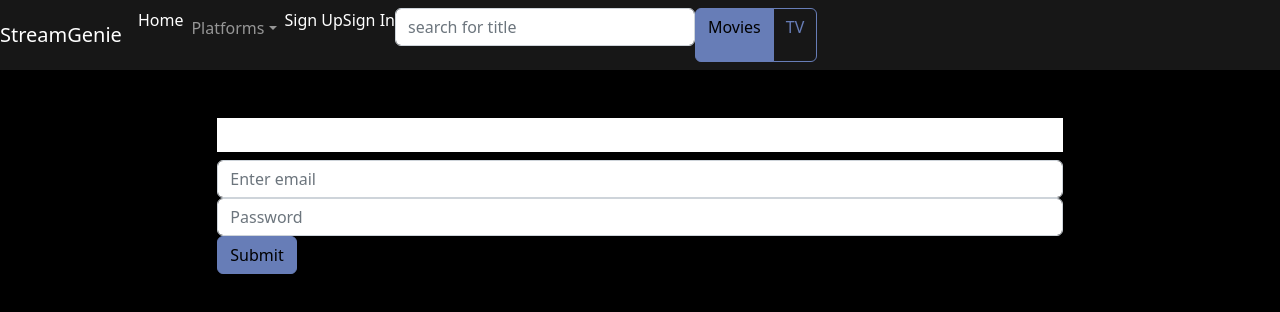
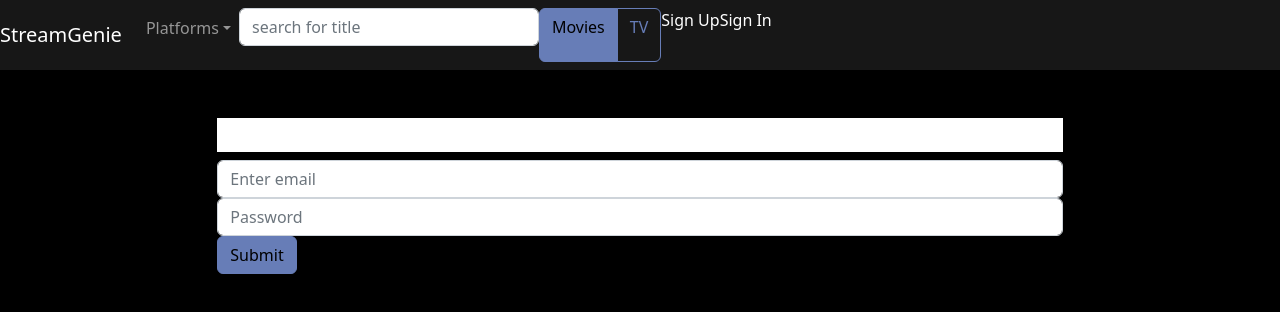
Before and after one commit to Rando-cal/streamgenie-react-front, a React (Create React App) app: page /sign-in in a window 1280 px wide. Shown: the top 312 px of the page. Built offline with nearby package versions, Linux system fonts and the light colour scheme.

Commit message:
Nav change in header.js

```diff
--- a/src/components/shared/Header.js
+++ b/src/components/shared/Header.js
@@ -57,16 +57,7 @@
 			<Nav.Item>
 				<Link to='sign-in' style={linkStyle}>Sign In</Link>
 			</Nav.Item>
-			<Nav.Item>
-				<Searchbox
-					radioValue={radioValue}
-					setRadioValue={setRadioValue}
-					searchValue={searchValue}
-					setSearchValue={setSearchValue}
-					searchIndexMovieList={searchIndexMovieList}
-					setSearchIndexMovieList={setSearchIndexMovieList}
-				/>
-			</Nav.Item>
+
 		</>
 	)
 
@@ -74,9 +65,9 @@
 	<>
 
 		<Nav.Item>
-			<Link to='/' style={linkStyle}>
+			{/* <Link to='/' style={linkStyle}>
 				Home
-			</Link>
+			</Link> */}
 		</Nav.Item>
 		<NavDropdown title="Platforms">
 			<NavDropdown.Item>
@@ -105,6 +96,16 @@
 				</Link>
 			</NavDropdown.Item>
 		</NavDropdown>
+		<Nav.Item>
+				<Searchbox
+					radioValue={radioValue}
+					setRadioValue={setRadioValue}
+					searchValue={searchValue}
+					setSearchValue={setSearchValue}
+					searchIndexMovieList={searchIndexMovieList}
+					setSearchIndexMovieList={setSearchIndexMovieList}
+				/>
+			</Nav.Item>
 	</>
 )
 
```
